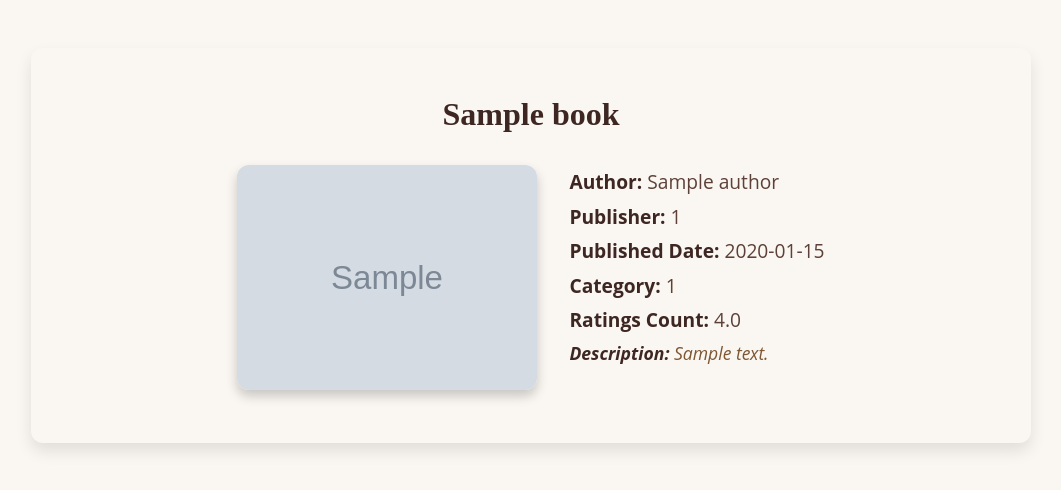
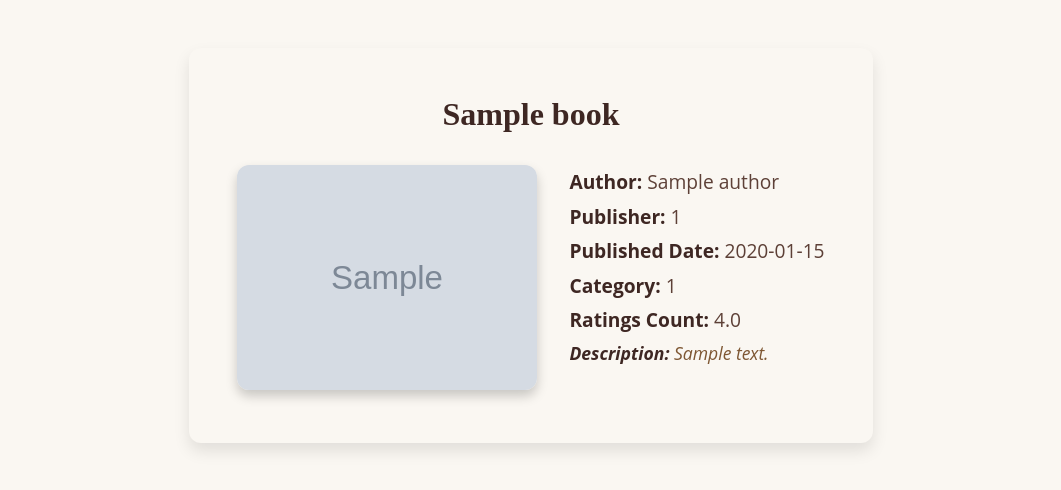
Before and after one commit to Sedukhina/book-assistant, a Flask app: page /book/1 in a window 1280 px wide. Shown: the part 57-547 px from the top of the page, without its empty margins (109-1170 px from the left). Run offline with Flask 3, Linux system fonts and the light colour scheme; tables that the repository leaves empty hold one stand-in row (values such as "Sample post"); grey boxes marked "Sample" are stand-in pictures; parts of the project's set-up code (start-up, migrations or seed data) failed here and were passed over.

Commit message:
fixed styles for book page

```diff
--- a/app/static/css/book.css
+++ b/app/static/css/book.css
@@ -4,6 +4,7 @@
     padding: 3em;
     background-color: #FAF7F2;
     max-width: 1000px;
+    width: fit-content;
     margin: 3rem auto;
     box-shadow: 0 8px 16px rgba(0, 0, 0, 0.1);
     border-radius: 12px;
@@ -27,6 +28,7 @@
     gap: 2rem;
     align-items: flex-start;
     justify-content: center;
+    width: fit-content;
 }
 
 .book-cover img {
```
